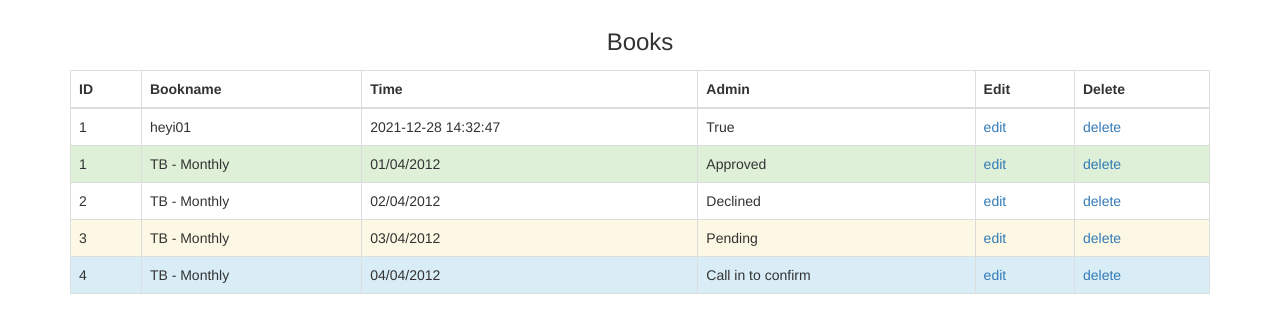
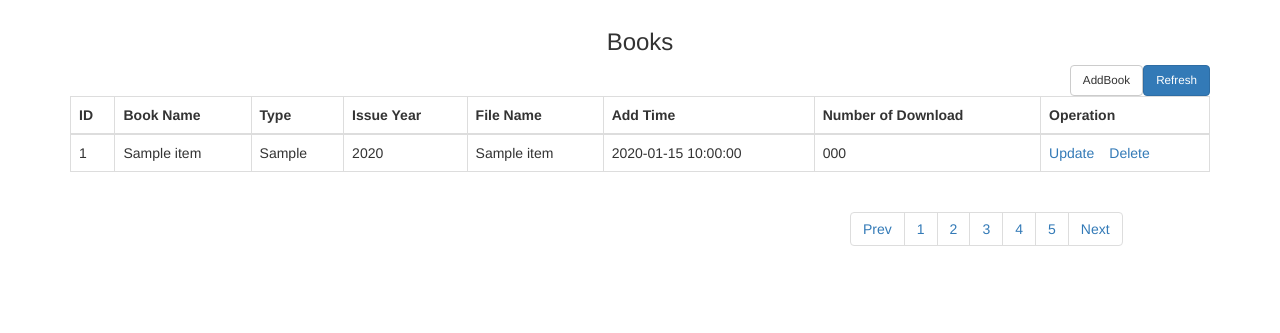
Before and after one commit to xiaowang012/flask_books, a Flask app: template templates/book.html in a window 1280 px wide. Shown: the part 51-384 px from the top of the page. Run offline with Flask 2, Linux system fonts and the light colour scheme; tables that the repository leaves empty hold one stand-in row (values such as "Sample post"); the template is opened without the code that fills it: values that come from a table or form of the project are taken from there, most other values are stand-ins (such as "Sample title", 1, 10 or a date in 2020); some libraries are stand-ins or nearby versions.

Commit message:
新增book管理

```diff
--- a/templates/book.html
+++ b/templates/book.html
@@ -40,6 +40,53 @@
                 <h3 style="margin-top: 80px;" class="text-center">
                     Books
                 </h3>
+                <a id="modal-207274" href="/management/refresh?cur_url=/management/book" role="button" class="btn btn-default btn-primary" style="float:right;font-size: smaller;" data-toggle="modal">Refresh</a>
+                <a id="modal-207274" href="#modal-container-207274" role="button" class="btn btn-default" style="float:right;font-size: smaller;" data-toggle="modal">AddBook</a>
+                <div class="modal fade" id="modal-container-207274" role="dialog" aria-labelledby="myModalLabel" aria-hidden="true">
+                    <div class="modal-dialog">
+                        <div class="modal-content">
+                            <div class="modal-header">
+                                <button type="button" class="close" data-dismiss="modal" aria-hidden="true">x</button>
+                                <h4 class="modal-title" id="myModalLabel">
+                                    Add Book
+                                </h4>
+                            </div>
+                            <div class="modal-body">
+                                <form role="form" action="/management/book/addbook" method="post" enctype = "multipart/form-data">
+                                    {{ form.csrf_token }}
+                                    <div class="form-group">
+                                        <label for="bookname">bookname</label><input type="text" class="form-control" name="bookname" />
+                                    </div>
+                                    <div class="form-group">
+                                        <label for="booktype">booktype</label>
+                                        <select name="booktype" class="form-control">
+                                            <option value="Python">Python</option>
+                                            <option value="C">C</option>
+                                            <option value="C++">C++</option>
+                                            <option value="Java">Java</option>
+                                            <option value="Javascript">Javascript</option>
+                                            <option value="Linux">Linux</option>
+                                        </select>
+                                    </div>
+                                    <div class="form-group">
+                                        <label for="book_description">description</label>
+                                        <textarea class="form-control" rows="3" name="book_description"></textarea>
+                                    </div>
+                                    <div class="form-group">
+                                        <label for="issue_year">issue_year</label><input type="date" class="form-control" name="issue_year" />
+                                    </div>
+                                    <div class="form-group">
+                                        <label for="bookfile">File input</label><input type="file" name="bookfile" />
+                                       <p class="help-block">
+                                        Please select the file to upload.
+                                       </p>
+                                    </div>
+                                    <button type="submit" class="btn btn-default btn-primary">Submit</button>
+                                </form>
+                            </div>
+                        </div>
+                    </div>
+                </div>
                 <table style="margin-top: 15px;" class="table table-bordered">
                     <thead>
                         <tr>
@@ -47,125 +94,95 @@
                                 ID
                             </th>
                             <th>
-                                Bookname
+                                Book Name
                             </th>
                             <th>
-                                Time
+                                Type
                             </th>
                             <th>
-                                Admin
+                                Issue Year
                             </th>
                             <th>
-                                Edit
+                                File Name
                             </th>
                             <th>
-                                Delete
+                                Add Time
+                            </th>
+                            <th>
+                                Number of Download
+                            </th>
+                            <th>
+                                Operation
                             </th>
                         </tr>
                     </thead>
                     <tbody>
-                        <tr>
+                        {% for item in list1 %}
+                            <tr class="{{ item['style'] }}">
                                 <td>
-                                1
+                                    {{ item['id'] }}
                                 </td>
                                 <td>
-                                heyi01
+                                    {{ item['book_name'] }}
                                 </td>
                                 <td>
-                                2021-12-28 14:32:47
+                                    {{ item['book_type'] }}
                                 </td>
                                 <td>
-                                True
+                                    {{ item['issue_year'] }}
                                 </td>
                                 <td>
-                                <a href="#">edit</a>
+                                    {{ item['book_file_name'] }}
                                 </td>
                                 <td>
-                                <a href="#">delete</a>
-                            </td>
-                        </tr>
-                        <tr class="success">
-                            <td>
-                                1
+                                    {{ item['add_book_time'] }}
                                 </td>
                                 <td>
-                                TB - Monthly
+                                    {{ item['number_of_downloads'] }}
                                 </td>
                                 <td>
-                                01/04/2012
+                                    <a href="/management/book/update?">Update</a><a style="margin-left: 15px;" href="/management/book/delete?id={{ item['id'] }}">Delete</a>
                                 </td>
-                            <td>
-                                Approved
-                            </td>
-                            <td>
-                                <a href="#">edit</a>
-                            </td>
-                            <td>
-                                <a href="#">delete</a>
-                            </td>
+
                             </tr>
-                        <tr class="error">
-                            <td>
-                                2
-                            </td>
-                            <td>
-                                TB - Monthly
-                            </td>
-                            <td>
-                                02/04/2012
-                            </td>
-                            <td>
-                                Declined
-                            </td>
-                            <td>
-                                <a href="#">edit</a>
-                            </td>
-                            <td>
-                                <a href="#">delete</a>
-                            </td>
-                        </tr>
-                        <tr class="warning">
-                            <td>
-                                3
-                            </td>
-                            <td>
-                                TB - Monthly
-                            </td>
-                            <td>
-                                03/04/2012
-                            </td>
-                            <td>
-                                Pending
-                            </td>
-                            <td>
-                                <a href="#">edit</a>
-                            </td>
-                            <td>
-                                <a href="#">delete</a>
-                            </td>
-                        </tr>
-                        <tr class="info">
-                            <td>
-                                4
-                            </td>
-                            <td>
-                                TB - Monthly
-                            </td>
-                            <td>
-                                04/04/2012
-                            </td>
-                            <td>
-                                Call in to confirm
-                            </td>
-                            <td>
-                                <a href="#">edit</a>
-                            </td>
-                            <td>
-                                <a href="#">delete</a>
-                            </td>
-                        </tr>
+                        {% endfor %}
                     </tbody>
                 </table>
+                <div class="row clearfix">
+                    <div class="col-md-2 column">
+                    </div>
+                    <div class="col-md-6 column">
+                    </div>
+                    <div class="col-md-4 column">
+                        <ul class="pagination">
+                            <li class="{{ dic1['active_Prev'] }}">
+                                {% if dic1['current_page_number'] <=2  %}
+                                    <a href="/management/book/page?number=1">Prev</a>
+                                {% else %}
+                                    <a href="/management/book/page?number={{ dic1['current_page_number']-1 }}">Prev</a>
+                                {% endif %}
+                               </li>
+                            <li class="{{ dic1['active1'] }}">
+                                 <a href="/management/book/page?number=1">1</a>
+                            </li>
+                            <li class="{{ dic1['active2'] }}">
+                                 <a href="/management/book/page?number=2">2</a>
+                            </li>
+                            <li class="{{ dic1['active3'] }}">
+                                 <a href="/management/book/page?number=3">3</a>
+                            </li>
+                            <li class="{{ dic1['active4'] }}">
+                                 <a href="/management/book/page?number=4">4</a>
+                            </li>
+                            <li class="{{ dic1['active5'] }}">
+                                 <a href="/management/book/page?number=5">5</a>
+                            </li>
+                            <li class="{{ dic1['active_next'] }}">
+                                 <a href="/management/book/page?number={{ dic1['current_page_number']+1 }}">Next</a>
+                            </li>
+                        </ul>
+                    </div>
+                </div>
             </div>
         </div>
     </div>
```
Lines whose indentation alone changed are shown as unchanged.
